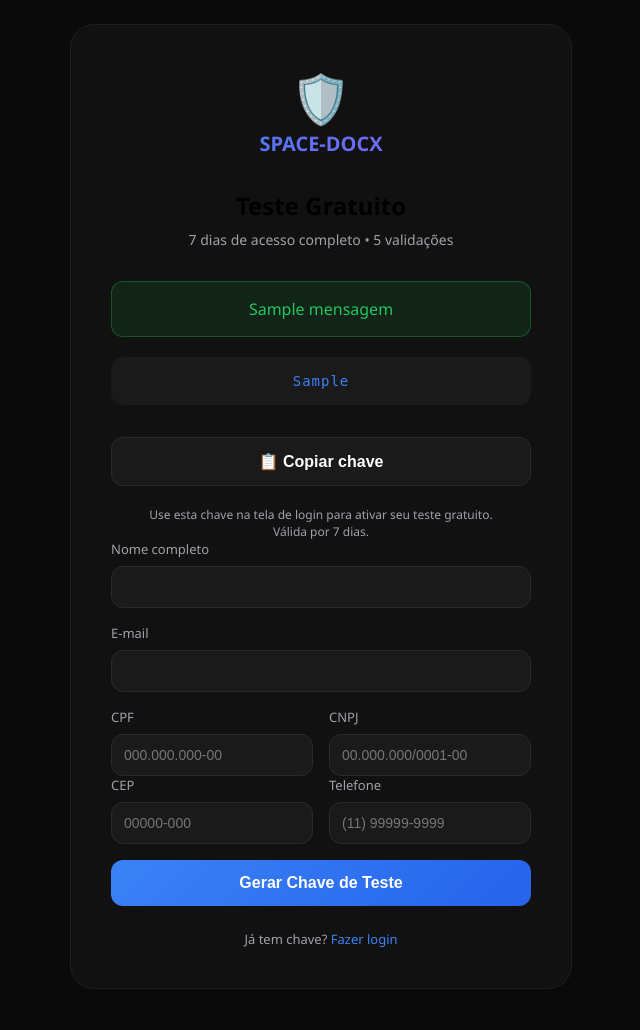
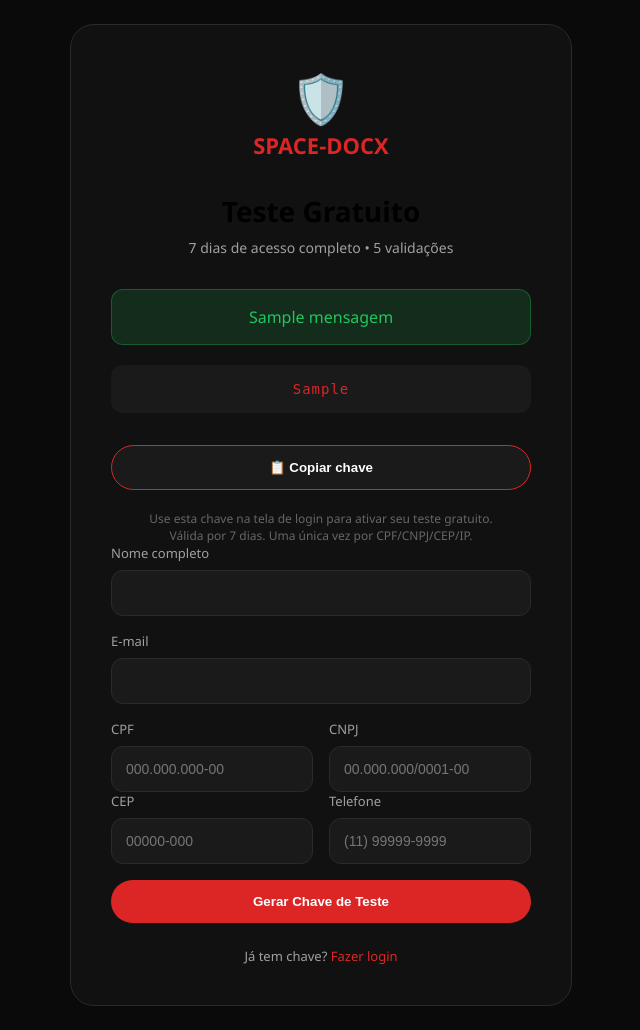
Before and after one commit to luq-eng/space-docx, a Flask app: template templates/gerar_chave.html in a window 1280 px wide. Shown: the whole page, without its empty margins (319-959 px from the left). Before the commit the page ends 989 px from the top, so only its background shows below. Run offline with Flask 3, Linux system fonts and the light colour scheme; the template is opened without the code that fills it: most values are stand-ins (such as "Sample title", 1, 10 or a date in 2020); parts of the project's set-up code (start-up, migrations or seed data) failed here and were passed over.

Commit message:
Update gerar_chave.html

```diff
--- a/templates/gerar_chave.html
+++ b/templates/gerar_chave.html
@@ -8,25 +8,25 @@
         * { margin: 0; padding: 0; box-sizing: border-box; }
         body { font-family: 'Segoe UI', sans-serif; background: #0a0a0a; min-height: 100vh; display: flex; align-items: center; justify-content: center; }
         .container { width: 100%; max-width: 550px; padding: 24px; }
-        .card { background: #111; border: 1px solid #1f1f1f; border-radius: 24px; padding: 40px; }
+        .card { background: #111; border: 1px solid #2a2a2a; border-radius: 24px; padding: 40px; }
         .logo { text-align: center; margin-bottom: 32px; }
         .logo-icon { font-size: 48px; }
-        .logo-text { font-size: 20px; font-weight: 700; background: linear-gradient(135deg, #3b82f6, #8b5cf6); -webkit-background-clip: text; -webkit-text-fill-color: transparent; }
-        h1 { font-size: 24px; margin-bottom: 8px; text-align: center; }
-        .subtitle { color: #a1a1aa; font-size: 14px; margin-bottom: 32px; text-align: center; }
+        .logo-text { font-size: 22px; font-weight: 700; color: #dc2626; }
+        h1 { font-size: 28px; margin-bottom: 8px; text-align: center; }
+        .subtitle { color: #a0a0a0; font-size: 14px; margin-bottom: 32px; text-align: center; }
         .form-group { margin-bottom: 16px; }
-        label { display: block; font-size: 13px; color: #a1a1aa; margin-bottom: 8px; }
-        input { width: 100%; padding: 12px; background: #1a1a1a; border: 1px solid #2a2a2a; border-radius: 12px; color: white; font-size: 14px; }
-        input:focus { outline: none; border-color: #3b82f6; }
+        label { display: block; font-size: 13px; color: #a0a0a0; margin-bottom: 8px; }
+        input { width: 100%; padding: 14px; background: #1a1a1a; border: 1px solid #2a2a2a; border-radius: 12px; color: white; font-size: 14px; }
+        input:focus { outline: none; border-color: #dc2626; }
         .row { display: grid; grid-template-columns: 1fr 1fr; gap: 16px; }
-        .btn { width: 100%; padding: 14px; background: linear-gradient(135deg, #3b82f6, #2563eb); border: none; border-radius: 12px; color: white; font-weight: 600; cursor: pointer; margin-top: 16px; font-size: 16px; transition: transform 0.2s; }
-        .btn:hover { transform: translateY(-2px); }
-        .success { background: rgba(34,197,94,0.1); border: 1px solid rgba(34,197,94,0.3); padding: 16px; border-radius: 12px; margin-bottom: 20px; color: #22c55e; text-align: center; }
-        .error { background: rgba(239,68,68,0.1); border: 1px solid rgba(239,68,68,0.3); padding: 16px; border-radius: 12px; margin-bottom: 20px; color: #ef4444; text-align: center; }
-        .chave-box { background: #1a1a1a; padding: 16px; border-radius: 12px; margin: 16px 0; text-align: center; font-family: monospace; font-size: 14px; letter-spacing: 1px; color: #3b82f6; word-break: break-all; }
-        .info { font-size: 12px; color: #a1a1aa; text-align: center; margin-top: 20px; }
-        .login-link { text-align: center; margin-top: 24px; font-size: 13px; color: #a1a1aa; }
-        .login-link a { color: #3b82f6; text-decoration: none; }
+        .btn { width: 100%; padding: 14px; background: #dc2626; border: none; border-radius: 40px; color: white; font-weight: 700; cursor: pointer; margin-top: 16px; transition: all 0.2s; }
+        .btn:hover { background: #b91c1c; transform: translateY(-2px); }
+        .success { background: rgba(34,197,94,0.15); border: 1px solid rgba(34,197,94,0.3); padding: 16px; border-radius: 12px; margin-bottom: 20px; color: #22c55e; text-align: center; }
+        .error { background: rgba(220,38,38,0.15); border: 1px solid rgba(220,38,38,0.3); padding: 16px; border-radius: 12px; margin-bottom: 20px; color: #dc2626; text-align: center; }
+        .chave-box { background: #1a1a1a; padding: 16px; border-radius: 12px; margin: 16px 0; text-align: center; font-family: monospace; font-size: 14px; letter-spacing: 1px; color: #dc2626; word-break: break-all; }
+        .info { font-size: 12px; color: #666; text-align: center; margin-top: 20px; }
+        .login-link { text-align: center; margin-top: 24px; font-size: 13px; color: #a0a0a0; }
+        .login-link a { color: #dc2626; text-decoration: none; }
         @media (max-width: 768px) { .container { padding: 16px; } .card { padding: 24px; } .row { grid-template-columns: 1fr; } }
     </style>
 </head>
@@ -40,8 +40,8 @@
             {% if mensagem %}
                 <div class="success">{{ mensagem }}</div>
                 <div class="chave-box">{{ chave_gerada }}</div>
-                <button class="btn" onclick="copiarChave()" style="background: #1a1a1a; border: 1px solid #2a2a2a;">📋 Copiar chave</button>
-                <div class="info">Use esta chave na tela de login para ativar seu teste gratuito.<br>Válida por 7 dias.</div>
+                <button class="btn" onclick="copiarChave()" style="background:#1a1a1a; border:1px solid #dc2626;">📋 Copiar chave</button>
+                <div class="info">Use esta chave na tela de login para ativar seu teste gratuito.<br>Válida por 7 dias. Uma única vez por CPF/CNPJ/CEP/IP.</div>
             {% endif %}
 
             {% if erro %}
@@ -65,47 +65,12 @@
             <div class="login-link">Já tem chave? <a href="/login">Fazer login</a></div>
         </div>
     </div>
-
     <script>
-        function copiarChave() {
-            const chave = document.querySelector('.chave-box').innerText;
-            navigator.clipboard.writeText(chave);
-            alert('Chave copiada! Use-a na tela de login.');
-        }
-
-        document.getElementById('cpf')?.addEventListener('input', function(e) {
-            let v = e.target.value.replace(/\D/g, '');
-            if (v.length > 11) v = v.slice(0,11);
-            if (v.length > 9) v = v.replace(/(\d{3})(\d{3})(\d{3})(\d{2})/, '$1.$2.$3-$4');
-            else if (v.length > 6) v = v.replace(/(\d{3})(\d{3})(\d{1,3})/, '$1.$2.$3');
-            else if (v.length > 3) v = v.replace(/(\d{3})(\d{1,3})/, '$1.$2');
-            e.target.value = v;
-        });
-
-        document.getElementById('cnpj')?.addEventListener('input', function(e) {
-            let v = e.target.value.replace(/\D/g, '');
-            if (v.length > 14) v = v.slice(0,14);
-            if (v.length > 12) v = v.replace(/(\d{2})(\d{3})(\d{3})(\d{4})(\d{2})/, '$1.$2.$3/$4-$5');
-            else if (v.length > 8) v = v.replace(/(\d{2})(\d{3})(\d{3})(\d{1,4})/, '$1.$2.$3/$4');
-            else if (v.length > 5) v = v.replace(/(\d{2})(\d{3})(\d{1,3})/, '$1.$2.$3');
-            else if (v.length > 2) v = v.replace(/(\d{2})(\d{1,3})/, '$1.$2');
-            e.target.value = v;
-        });
-
-        document.getElementById('cep')?.addEventListener('input', function(e) {
-            let v = e.target.value.replace(/\D/g, '');
-            if (v.length > 8) v = v.slice(0,8);
-            if (v.length > 5) v = v.slice(0,5) + '-' + v.slice(5);
-            e.target.value = v;
-        });
-
-        document.getElementById('telefone')?.addEventListener('input', function(e) {
-            let v = e.target.value.replace(/\D/g, '');
-            if (v.length > 11) v = v.slice(0,11);
-            if (v.length > 10) v = v.replace(/(\d{2})(\d{5})(\d{4})/, '($1) $2-$3');
-            else if (v.length > 6) v = v.replace(/(\d{2})(\d{4})(\d{0,4})/, '($1) $2-$3');
-            e.target.value = v;
-        });
+        function copiarChave() { const chave = document.querySelector('.chave-box')?.innerText; if(chave) { navigator.clipboard.writeText(chave); alert('Chave copiada!'); } }
+        document.getElementById('cpf')?.addEventListener('input', function(e) { let v = e.target.value.replace(/\D/g, ''); if(v.length > 11) v = v.slice(0,11); if(v.length > 9) v = v.replace(/(\d{3})(\d{3})(\d{3})(\d{2})/, '$1.$2.$3-$4'); else if(v.length > 6) v = v.replace(/(\d{3})(\d{3})(\d{1,3})/, '$1.$2.$3'); else if(v.length > 3) v = v.replace(/(\d{3})(\d{1,3})/, '$1.$2'); e.target.value = v; });
+        document.getElementById('cnpj')?.addEventListener('input', function(e) { let v = e.target.value.replace(/\D/g, ''); if(v.length > 14) v = v.slice(0,14); if(v.length > 12) v = v.replace(/(\d{2})(\d{3})(\d{3})(\d{4})(\d{2})/, '$1.$2.$3/$4-$5'); else if(v.length > 8) v = v.replace(/(\d{2})(\d{3})(\d{3})(\d{1,4})/, '$1.$2.$3/$4'); else if(v.length > 5) v = v.replace(/(\d{2})(\d{3})(\d{1,3})/, '$1.$2.$3'); else if(v.length > 2) v = v.replace(/(\d{2})(\d{1,3})/, '$1.$2'); e.target.value = v; });
+        document.getElementById('cep')?.addEventListener('input', function(e) { let v = e.target.value.replace(/\D/g, ''); if(v.length > 8) v = v.slice(0,8); if(v.length > 5) v = v.slice(0,5) + '-' + v.slice(5); e.target.value = v; });
+        document.getElementById('telefone')?.addEventListener('input', function(e) { let v = e.target.value.replace(/\D/g, ''); if(v.length > 11) v = v.slice(0,11); if(v.length > 10) v = v.replace(/(\d{2})(\d{5})(\d{4})/, '($1) $2-$3'); else if(v.length > 6) v = v.replace(/(\d{2})(\d{4})(\d{0,4})/, '($1) $2-$3'); e.target.value = v; });
     </script>
 </body>
 </html>
```
